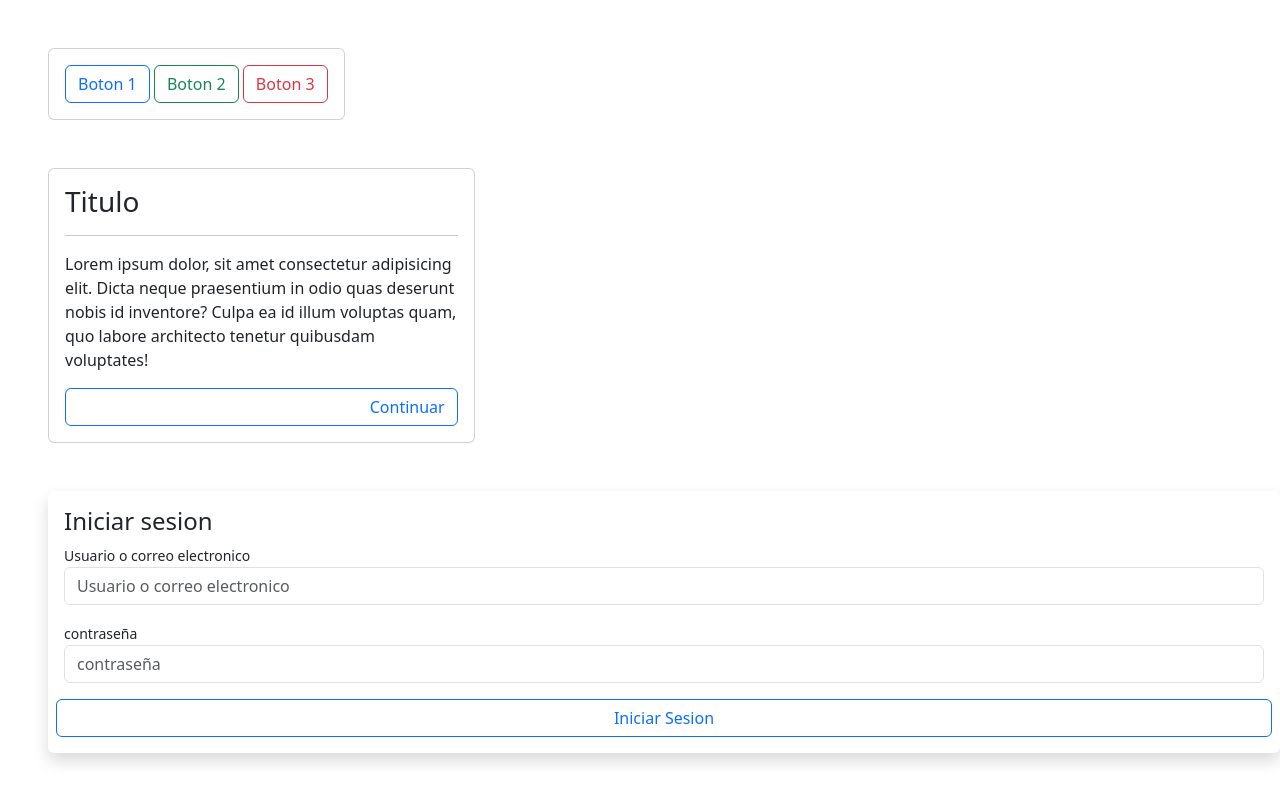
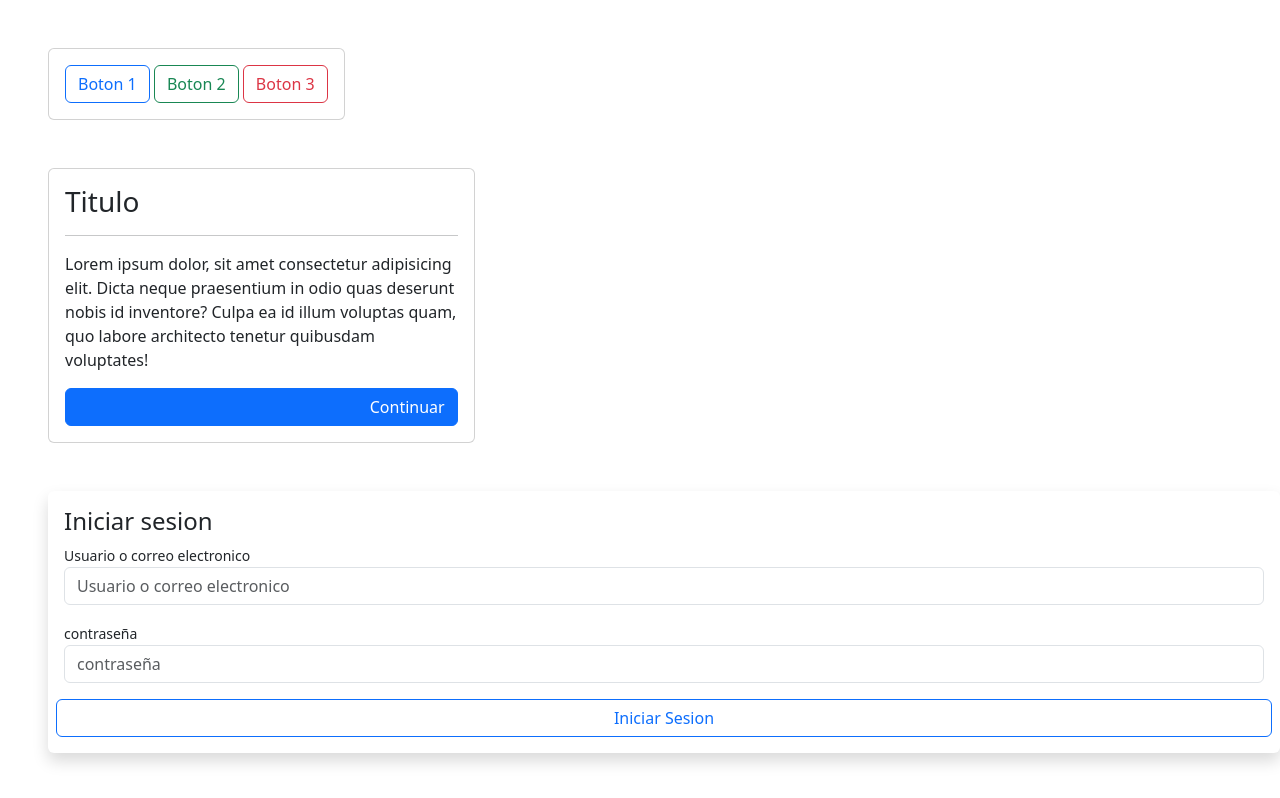
Before and after one commit to MrAngelovsky/AGAG_REU1C, a plain HTML site: page index.html in a window 1280 px wide. Shown: the top 798 px of the page. Drawn offline with nearby package versions, Linux system fonts and the light colour scheme.

Commit message:
[FIX] Se me olvido ponerle color a un boton, otra vez

```diff
--- a/index.html
+++ b/index.html
@@ -24,7 +24,7 @@
                 <hr>
                 <p>Lorem ipsum dolor, sit amet consectetur adipisicing elit. Dicta neque praesentium in odio quas deserunt nobis id inventore? Culpa ea id illum voluptas quam, quo labore architecto tenetur quibusdam voluptates!</p>
                 <div class="col-12 text-end">
-                    <button class="col-12 text-end btn btn-outline-primary">Continuar</button>
+                    <button class="col-12 text-end btn btn-primary">Continuar</button>
                 </div>
             </div>
         </div>
```
